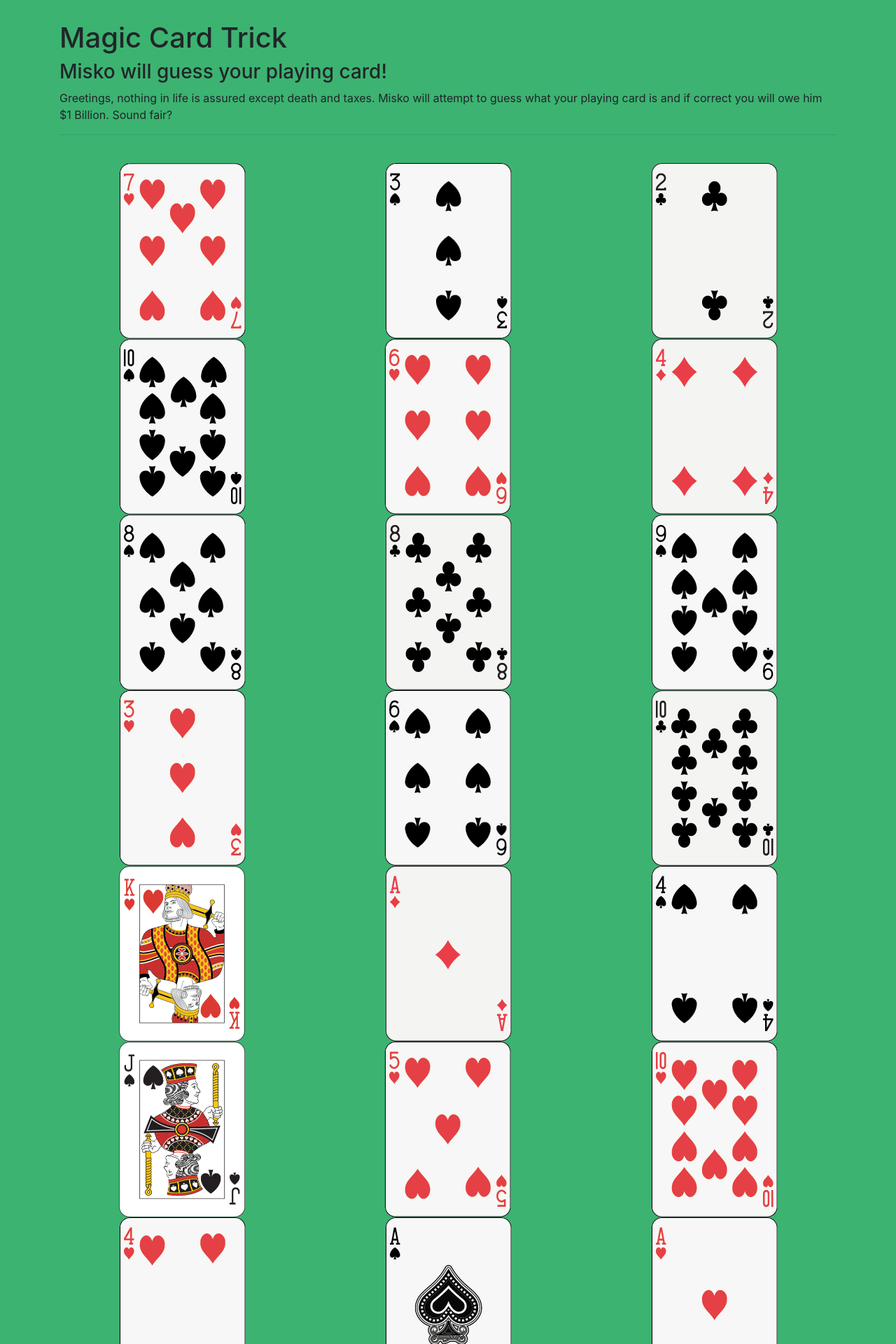
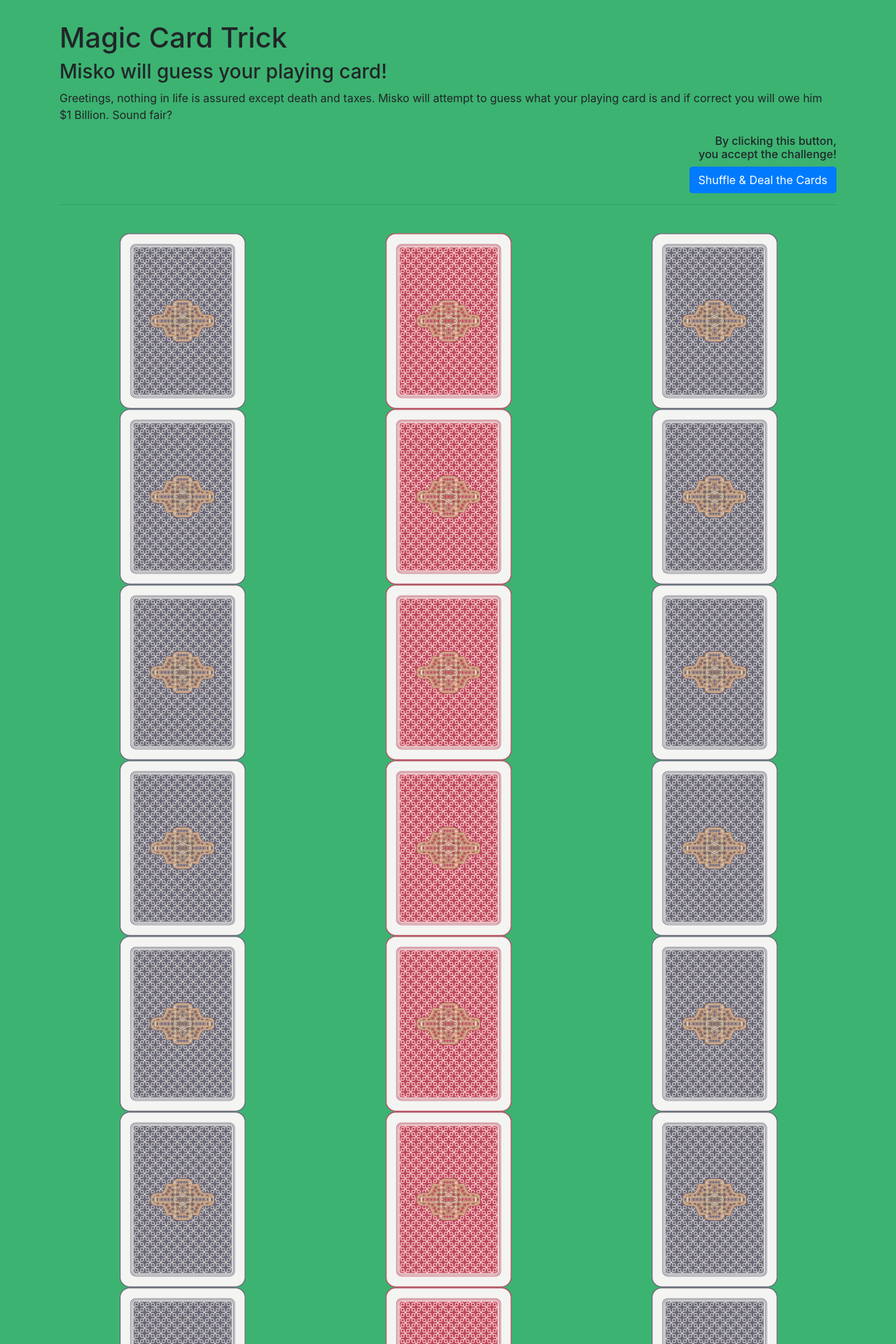
Before and after one commit to m-valent/dgl123-final-assign-m-valent, a PHP site: page / in a window 1280 px wide. Shown: the top 1920 px of the page at 70% size. Run offline with PHP 8.4, Linux system fonts and the light colour scheme; some libraries are stand-ins or nearby versions.

Commit message:
Shuffle the deck and deal cards

```diff
--- a/index.php
+++ b/index.php
@@ -24,7 +24,9 @@ $card_deck = [
   'spad_01_A.png', 'spad_02.png', 'spad_03.png', 'spad_04.png', 'spad_05.png', 'spad_06.png', 'spad_07.png', 'spad_08.png', 'spad_09.png', 'spad_10_T.png', 'spad_11_J.png', 'spad_12_Q.png', 'spad_13_K.png'
 ];
 
-$dealCards = true; // to be used to trigger shuffling deck
+$dealCards = $_POST['deal_cards'] ?? false; //prevents displaying cards until ready
+$shuffleCards = $_POST['shuffle_cards'] ?? false;  //waits displaying cards until ready
+
 $cardPath = 'images/cards/';
 
 $numbers = range(0, 8); // number of cards in column
@@ -32,8 +34,8 @@ $cardColumn1 = array(); // will be column of cards
 $cardColumn2 = array();
 $cardColumn3 = array();
 
-if ($dealCards) {
-shuffle($card_deck); // shuffles the deck of cards
+if ($shuffleCards) {
+  shuffle($card_deck); // shuffles the deck of cards
 }
 
 // this places cards into card columns from shuffled deck
@@ -72,6 +74,15 @@ foreach ($numbers as $card) {
         <li>The cards will be re-dealt, find your card, and select the button below the column that your card is located in.  Again select carefully.</li>
         <li>One more time.  After the cards are again re-dealt, please select and click the button below the column in which your card is located.  Prepare for the review!</li>
       </ol> -->
+
+    <form name="shuffle_button" action="" method="post">
+      <input type="hidden" name="deal_cards" value="true">
+      <div class="text-right">
+      <h6>By clicking this button,<br />you accept the challenge!</h6>
+        <!-- <input type="submit" name="shuffle_deal" value="true" placeholder="Shuffle and Deal"> -->
+        <button type="submit" class="btn btn-primary" name="shuffle_cards" value="true">Shuffle & Deal the Cards</button>
+      </div>
+    </form>
     <hr>
   </div>
   <div class="tableTop container">
@@ -83,7 +94,11 @@ foreach ($numbers as $card) {
       <div class="col text-center">
         <?php
         for ($i = 0; $i < 9; $i++) {
+          if($dealCards) {
           echo "<img src='" . $cardPath . $cardColumn1[$i] . "'>";
+          } else {
+            echo "<img src='images/cards/cover_black.png'>";
+          }
         }
         ?>
       </div>
@@ -91,7 +106,11 @@ foreach ($numbers as $card) {
       <div class="col text-center">
         <?php
         for ($i = 0; $i < 9; $i++) {
-          echo "<img src='" . $cardPath . $cardColumn2[$i] . "'>";
+          if($dealCards) {
+            echo "<img src='" . $cardPath . $cardColumn2[$i] . "'>";
+            } else {
+              echo "<img src='images/cards/cover_red.png'>";
+            }
         }
         ?>
       </div>
@@ -99,8 +118,11 @@ foreach ($numbers as $card) {
       <div class="col text-center">
         <?php
         for ($i = 0; $i < 9; $i++) {
-          echo "<img src='" . $cardPath . $cardColumn3[$i] . "'>";
-        }
+          if($dealCards) {
+            echo "<img src='" . $cardPath . $cardColumn3[$i] . "'>";
+            } else {
+              echo "<img src='images/cards/cover_black.png'>";
+            }        }
         ?>
       </div>
 
```
